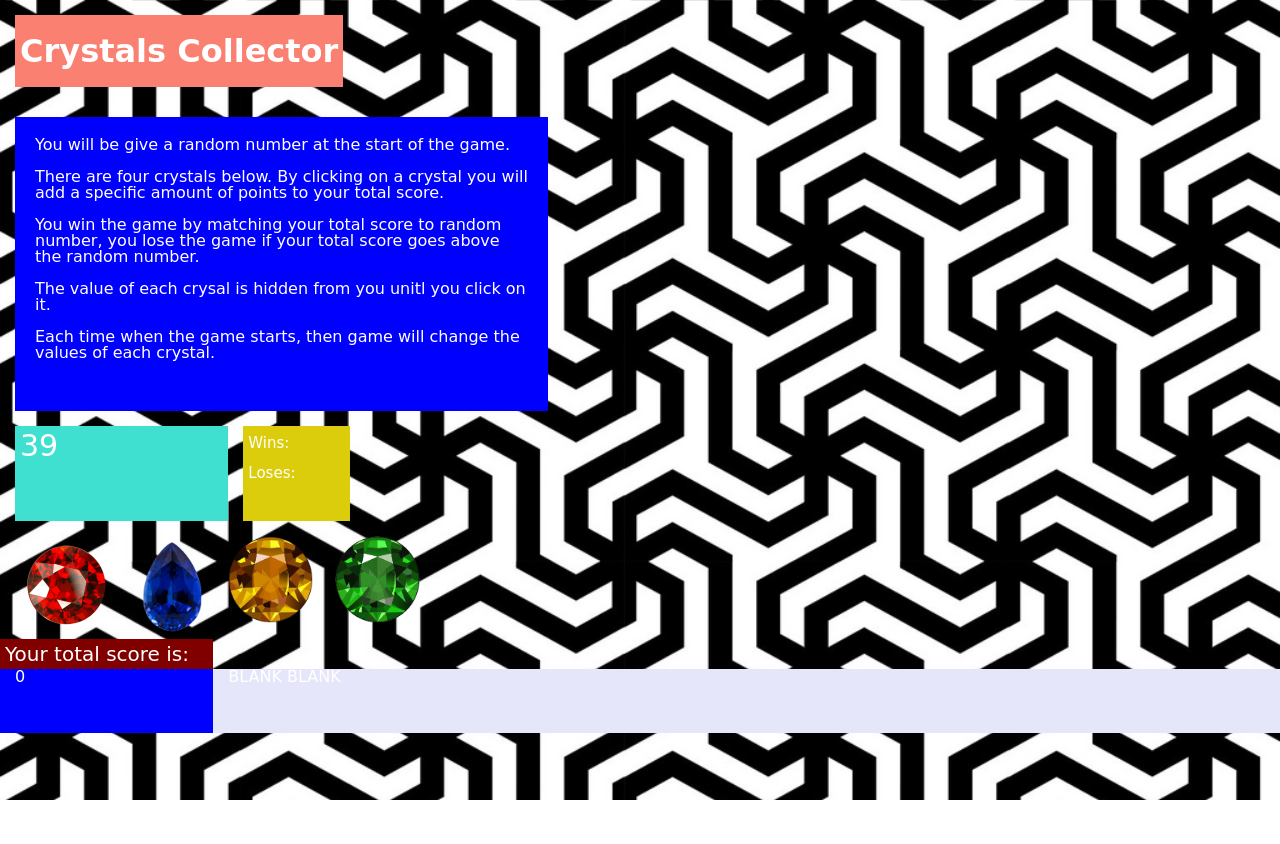
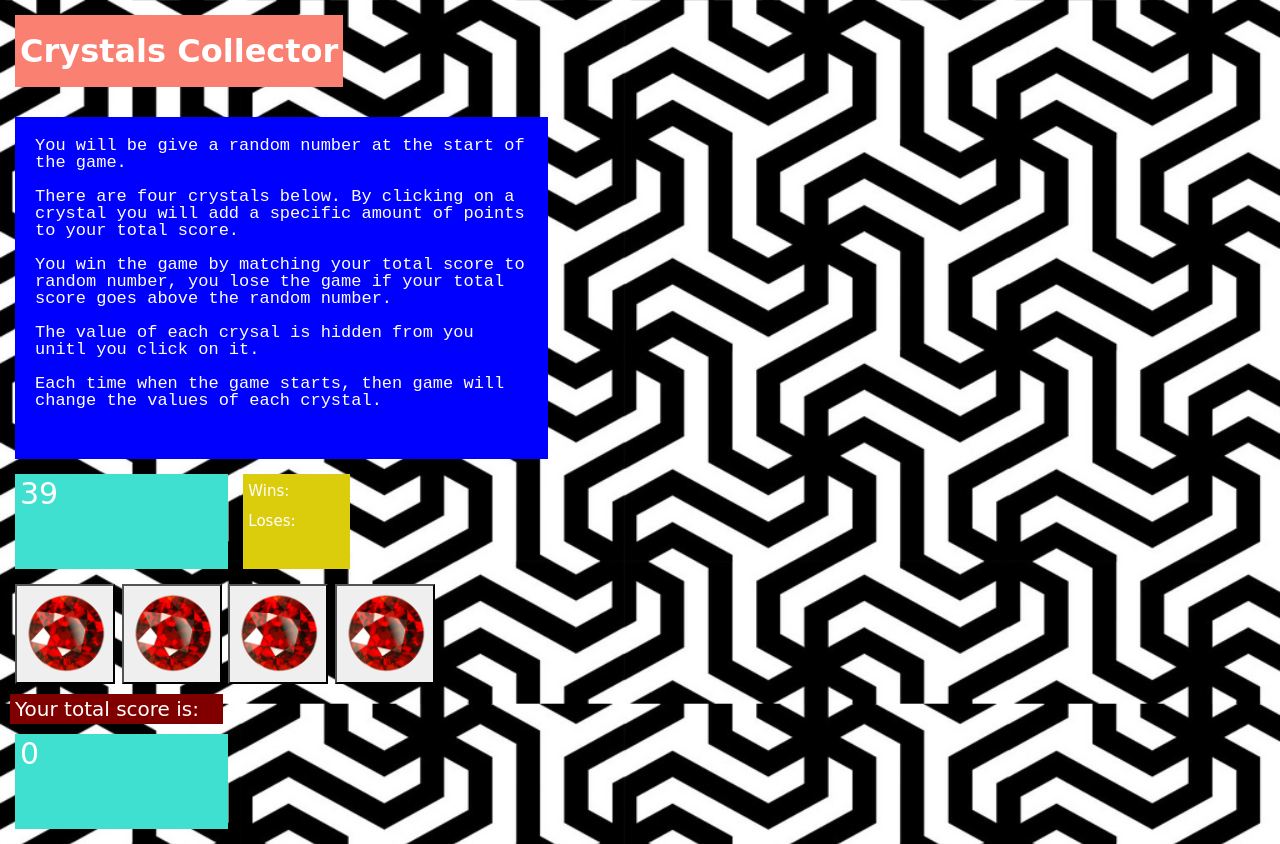
Before and after one commit to zapmi/unit-4-game, a plain HTML site: page index.html in a window 1280 px wide. Before the commit the page ends 800 px from the top, so only its background shows below. Drawn offline with nearby package versions, Linux system fonts and the light colour scheme.

Commit message:
most of the styling done

```diff
--- a/assets/css/style.css
+++ b/assets/css/style.css
@@ -18,12 +18,15 @@ h1 {
 
 #instructionsP {
     background-color: blue;
+    font-family: monospace;
+    font-size: 17px;
+    margin: 15px;
     padding: 20px 20px 50px 20px;
-    margin: 15px;
+
 }
 
 
-#numberBox {
+#numberBox, #currScore {
     background-color: turquoise;
     font-size: 30px;
     margin: 0px 15px 15px 15px;
@@ -43,7 +46,17 @@ h1 {
 #scorePrompt {
     font-size: 20px;
     padding: 5px;
+    margin: 10px;
 }
+
+#redGemButton {
+    background-image: url(/assets/images/redGem.png);
+    background-size: cover;
+    height: 100px;
+    width: 100px;
+}
+
+
 /*
 #row1 {
     background: rgba(50, 34, 190, 0.74);
--- a/index.html
+++ b/index.html
@@ -52,16 +52,18 @@
         </div>
         <div class="row">
             <div class="col-sm-1">
-                <img src="./assets/images/redGem.png" alt="Red Gem" width="100" height="100">
+
+                    <button id="redGemButton"></button>
+
             </div>
             <div class="col-sm-1">
-                <img src="./assets/images/blueGem.png" alt="Blue Gem" width="100" height="100">
+                <button id="redGemButton"></button>
             </div>
             <div class="col-sm-1">
-                <img src="./assets/images/goldGem.png" alt="Gold Gem" width="85" height="87">
+                    <button id="redGemButton"></button>
             </div>
             <div class="col-sm-1">
-                <img src="./assets/images/greenGem.png" alt="Green Gem" width="85" height="87">
+                    <button id="redGemButton"></button>
             </div>
             <div class="col-sm-8">
             </div>
@@ -75,15 +77,11 @@
             </div>
         </div>
         <div class="row">
-            <div class="col-sm-2" style="background-color:blue;">
+            <div class="col-sm-2" id="currScore">
                 0
-                <br>
-                <br>
-                <br>
-                <br>
             </div>
-            <div class="col-sm-10" style="background-color:lavender;">
-                BLANK BLANK
+            <div class="col-sm-9">
+
             </div>
         </div>
     </div>
```
